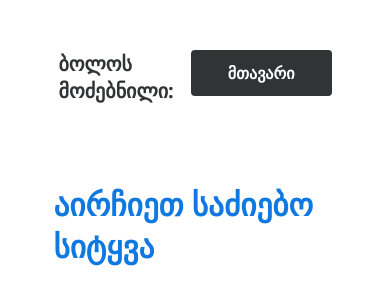
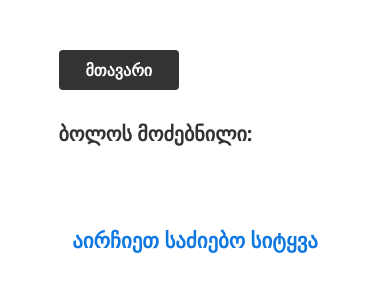
Before and after one commit to Lasha-Tech/PhotoGallery, a React (Vite) app: page /history in a window 390 px wide. Shown: the top 304 px of the page. Built offline with nearby package versions, Linux system fonts and the light colour scheme.

Commit message:
style: add responsive design

```diff
--- a/src/components/History.tsx
+++ b/src/components/History.tsx
@@ -138,6 +138,10 @@ const ImgContainer = styled.div`
     gap: 25px;
     align-items: flex-start;
     justify-content: space-between;
+
+    @media (max-width: 700px) {
+      justify-content: center;
+    }
 `
 
 const Img = styled.img`
@@ -152,6 +156,11 @@ const Img = styled.img`
     &:hover {
         transition: all .3s ease-in-out;
         transform: scale(1.1);
+    }
+
+    @media (max-width: 400px) {
+      height: 200px;
+      width: 130px;
     }
 `
 
@@ -182,6 +191,12 @@ const Header = styled.div`
     align-items: flex-start;
     justify-content: space-between;
     margin-bottom: 80px;
+
+    @media (max-width: 880px) {
+      flex-direction: column-reverse;
+      align-items: flex-start;
+      gap: 30px;
+    }
 `
 
 const PageLink = styled.div`
@@ -202,6 +217,12 @@ const PageLink = styled.div`
         background-color: #fff;
         border: 2px solid #323334;
     }
+
+    @media (max-width: 650px) {
+      height: 40px;
+      font-size: 16px;
+      padding: 10px 25px;
+    }
 `
 
 const SearchWords = styled.p`
@@ -214,6 +235,10 @@ const SearchWords = styled.p`
     flex-wrap: wrap;
     row-gap: 5px;
     column-gap: 8px;
+
+    @media(max-width: 880px) {
+      width: 100%;
+    }
 `
 
 const Chips = styled.div<{ isActive: boolean }>`
@@ -231,6 +256,8 @@ const Chips = styled.div<{ isActive: boolean }>`
     gap: 5px;
     cursor: pointer;
     transition: all .2s ease;
+    word-wrap: break-word;
+    word-break: break-all;
 
     &:hover {
         background-color: ${props => props.isActive ? '#323334' : '#fff'};
@@ -257,6 +284,14 @@ const Alert = styled.p`
         transform: scale(1, 1);
       }
     }
+
+    @media(max-width: 730px) {
+      font-size: 25px;
+    }
+
+    @media(max-width: 555px) {
+      font-size: 20px;
+    }
 `
 
 const ErrorText = styled.p`
--- a/src/components/Main.tsx
+++ b/src/components/Main.tsx
@@ -198,6 +198,10 @@ const ImgContainer = styled.div`
     gap: 25px;
     align-items: flex-start;
     justify-content: space-between;
+
+    @media (max-width: 700px) {
+      justify-content: center;
+    }
 `
 
 const Img = styled.img`
@@ -212,6 +216,11 @@ const Img = styled.img`
     &:hover {
         transition: all .3s ease-in-out;
         transform: scale(1.1);
+    }
+
+    @media (max-width: 400px) {
+      height: 200px;
+      width: 130px;
     }
 `
 
@@ -242,6 +251,12 @@ const Header = styled.div`
     align-items: center;
     justify-content: space-between;
     margin-bottom: 80px;
+
+    @media (max-width: 650px) {
+      flex-direction: column;
+      align-items: center;
+      gap: 30px;
+    }
 `
 
 const InputDiv = styled.div<{ focused: boolean }>(
@@ -265,6 +280,12 @@ const InputDiv = styled.div<{ focused: boolean }>(
             transition: all .3s ease-in-out;
             background-color: ${focused? '#323334': '#4b6781'};
         }
+
+      @media (max-width: 650px) {
+        max-width: 100%;
+        height: 40px;
+        font-size: 16px;
+      }
     `
 )
 
@@ -304,6 +325,12 @@ const PageLink = styled.div`
         background-color: #fff;
         border: 2px solid #323334;
     }
+
+    @media (max-width: 650px) {
+      height: 40px;
+      font-size: 16px;
+      padding: 10px 25px;
+    }
 `
 
 const ErrorText = styled.p`
--- a/src/components/Modal.tsx
+++ b/src/components/Modal.tsx
@@ -105,6 +105,14 @@ const PhotoDiv = styled.div`
     display: flex;
     background-color: #fff;
     border-radius: 8px;
+
+    @media (max-width: 1100px) {
+        width: 70%;
+    }
+
+    @media (max-width: 550px) {
+        width: 85%;
+    }
 `
 
 const Img = styled.img`
@@ -113,6 +121,11 @@ const Img = styled.img`
     border-radius: 8px;
     overflow: hidden;
     object-fit: cover;
+
+    @media (max-width: 450px) {
+        height: 350px;
+        width: 280px;
+    }
 `
 
 const DataDiv = styled.div`
@@ -120,6 +133,11 @@ const DataDiv = styled.div`
     flex-direction: column;
     gap: 30px;
     padding: 40px;
+
+    @media (max-width: 950px) {
+        padding: 20px;
+        gap: 15px;
+    }
 `
 
 const Data = styled.div`
@@ -129,10 +147,29 @@ const Data = styled.div`
     font-size: 25px;
     color: #323334;
     font-weight: 600;
+
+    @media (max-width: 950px) {
+        font-size: 20px;
+        gap: 4px;
+    }
+
+    @media (max-width: 820px) {
+        flex-direction: column;
+        align-items: flex-start;
+    }
+
+    @media (max-width: 550px) {
+        font-size: 16px;
+    }
 `
 
 const Count = styled.p`
     font-size: 25px;
     color: #03a9f4;
     font-weight: 700;
+
+    @media (max-width: 550px) {
+        font-weight: 600;
+        font-size: 18px;
+    }
 `
```
Lines whose indentation alone changed are shown as unchanged.
